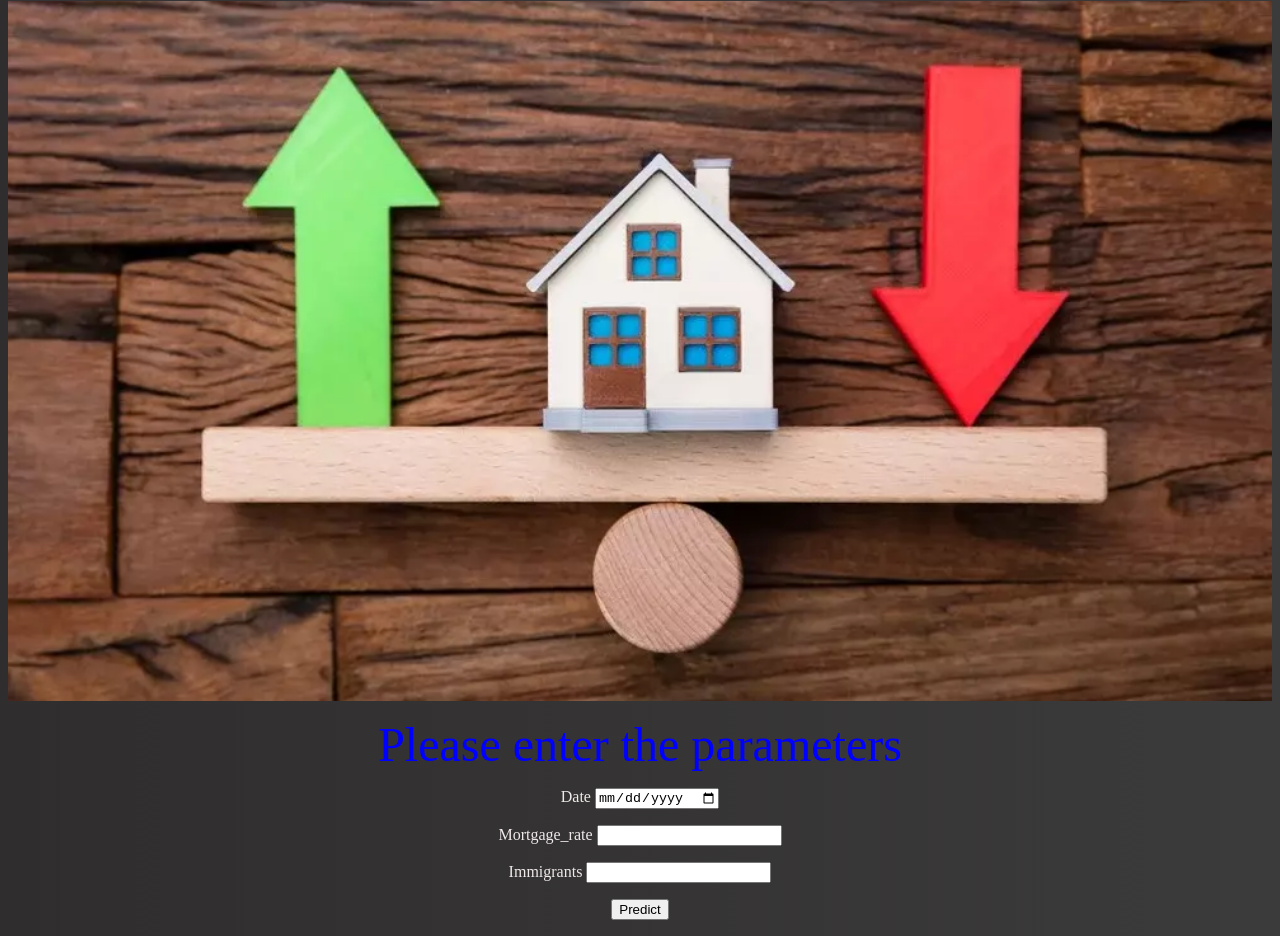
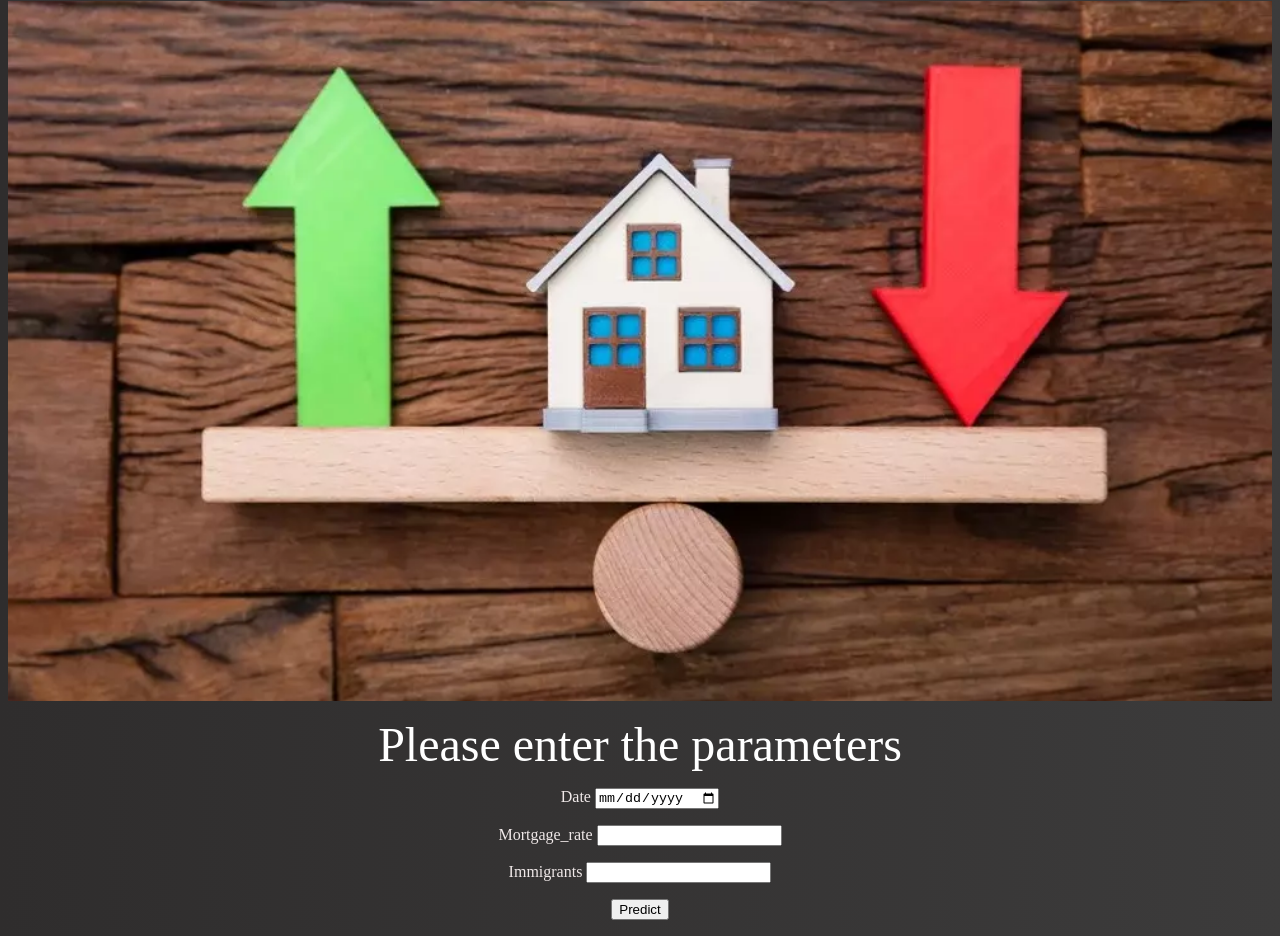
Before and after one commit to sirjanashrestha/Housing_Price_Analysis, a plain HTML site: page Visualization_Final/templates/home.html in a window 1280 px wide. Shown: the part 79-1015 px from the top of the page. Drawn offline with Linux system fonts and the light colour scheme; files that its build step writes are made by us from their sources.

Commit message:
Updating html.

```diff
--- a/Visualization_Final/templates/home.html
+++ b/Visualization_Final/templates/home.html
@@ -15,7 +15,7 @@
            background-size: cover; height: 700px; padding-inline: 100px; background-position: center;">
            </div>
         </div>
-    <p style="text-align:center"><font color="#0000FF" size="9" >Please enter the parameters</font></p>
+    <p style="text-align:center"><font color="#ffffff" size="9" >Please enter the parameters</font></p>
 
     <form action= http://127.0.0.1:5000/getresults method="POST">
         <p style="text-align:center"> Date <input type="date" name="Date"> </p>
```
